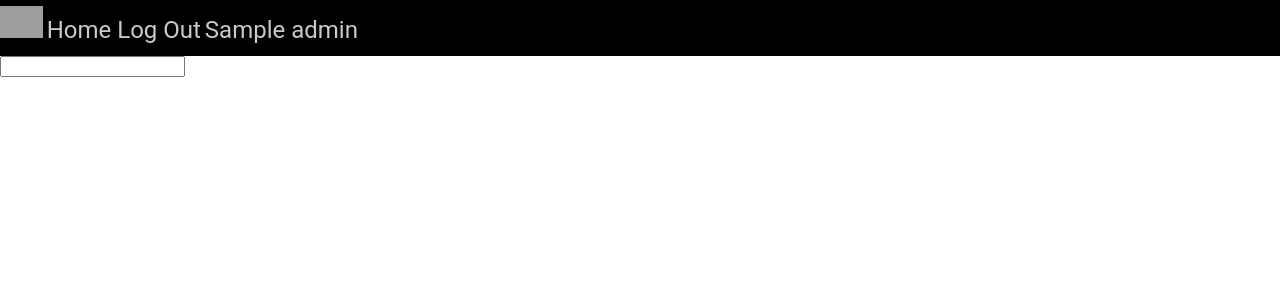
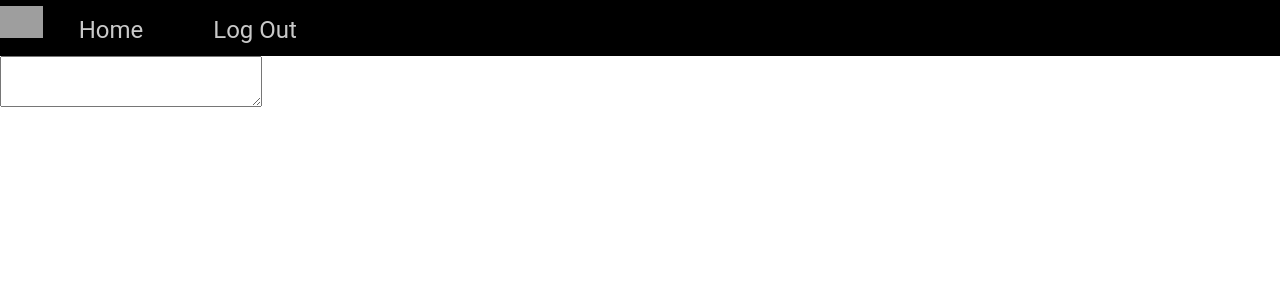
Before and after one commit to Beamma/Test-App, a Flask app: template templates/admin.html in a window 1280 px wide. Shown: the top 300 px of the page. Run offline with Flask 2, Linux system fonts and the light colour scheme; the template is opened without the code that fills it: most values are stand-ins (such as "Sample title", 1, 10 or a date in 2020); grey boxes are pictures that could not be loaded.

Commit message:
V2.2 Finalised Amin Option On Nav Bar.

```diff
--- a/main.py
+++ b/main.py
@@ -43,10 +43,8 @@ def home():
     logstatus = 'false'
     xadmin = session.get('xadmin', None)
     logstatus = session.get('logstatus', None)
-    if logstatus == "true" and xadmin == "Admin":
+    if logstatus == "true":
         return render_template("home.html", admin = "Admin")
-    if logstatus == "true" and xadmin != "Admin":
-        return render_template("home.html")
     else:
         return redirect(url_for('login'))
 
--- a/static/css/style.css
+++ b/static/css/style.css
@@ -128,7 +128,7 @@ html, body{
 	text-decoration: none;
 	color: rgb(201, 201, 201);
 	font-family: "Roboto", sans-serif; /*set font*/
-	padding: 0%;
+	padding: 2.5%;
 	font-size: 150%;
 }
 
--- a/templates/admin.html
+++ b/templates/admin.html
@@ -4,7 +4,7 @@
 <div class = "pnotice">
   <div class = "notice_create">
     <form method = "POST">
-      <input name = "post" type = "test">
+      <textarea rows="3" cols="30" name="blogpost" id="address"></textarea>
     </form>
   </div>
   <div class = "notice_preview">
--- a/templates/nav.html
+++ b/templates/nav.html
@@ -2,7 +2,9 @@
   <img src = "https://www.americold.com/wp-content/uploads/2019/03/Americold-AOS-Logo-edit-e1552742278261.png" alt = "Logo">
   <a href = "{{url_for('home')}}"> Home </a>
   <a href = "{{ url_for('login')}}">Log Out</a>
+  {% if admin == "Admin" %}
   <a id = "p1" href = "{{ url_for('admin')}}"></a>
+  {% endif %}
   <script type="text/javascript">
       document.getElementById("p1").innerHTML = "{{admin}}";
   </script>
```
